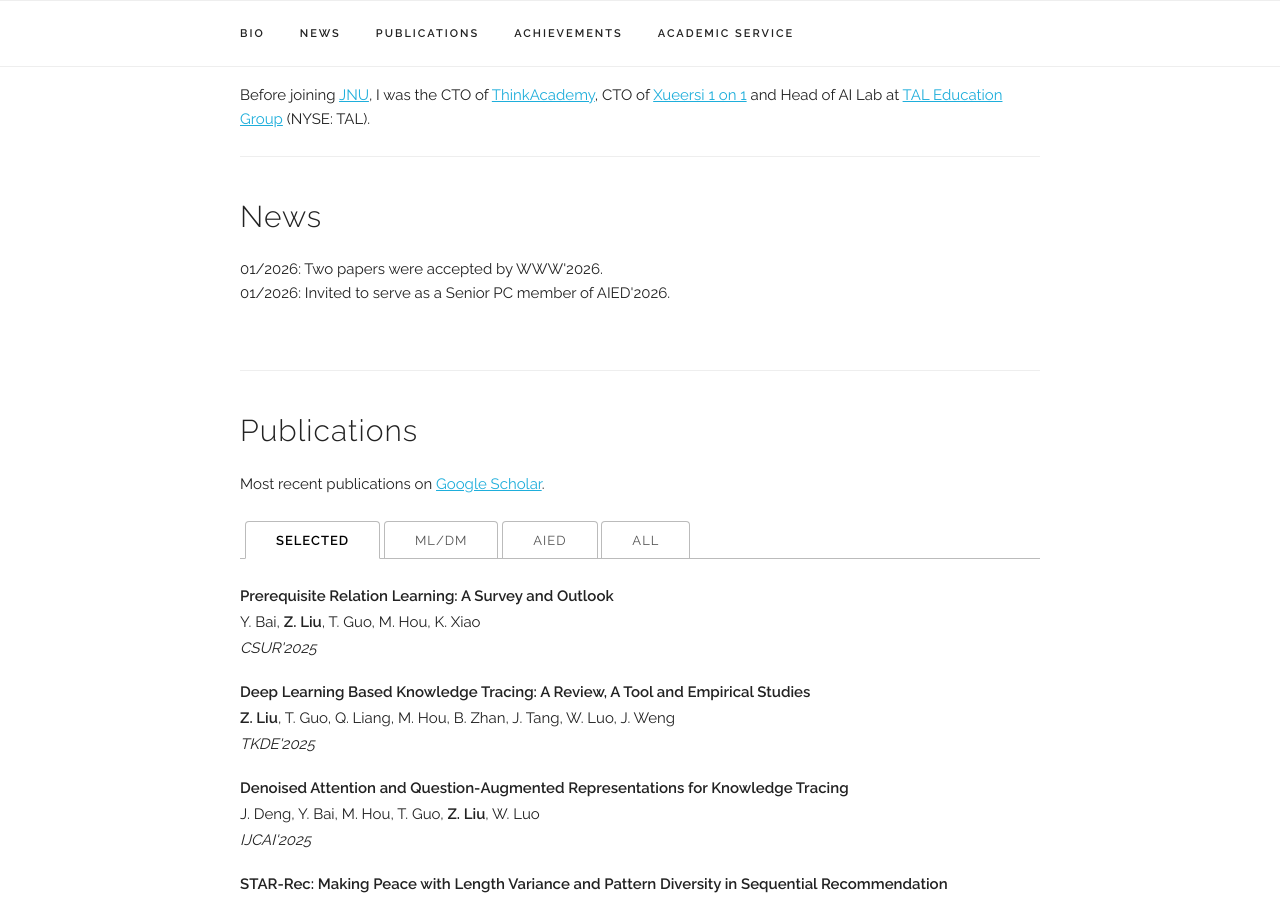
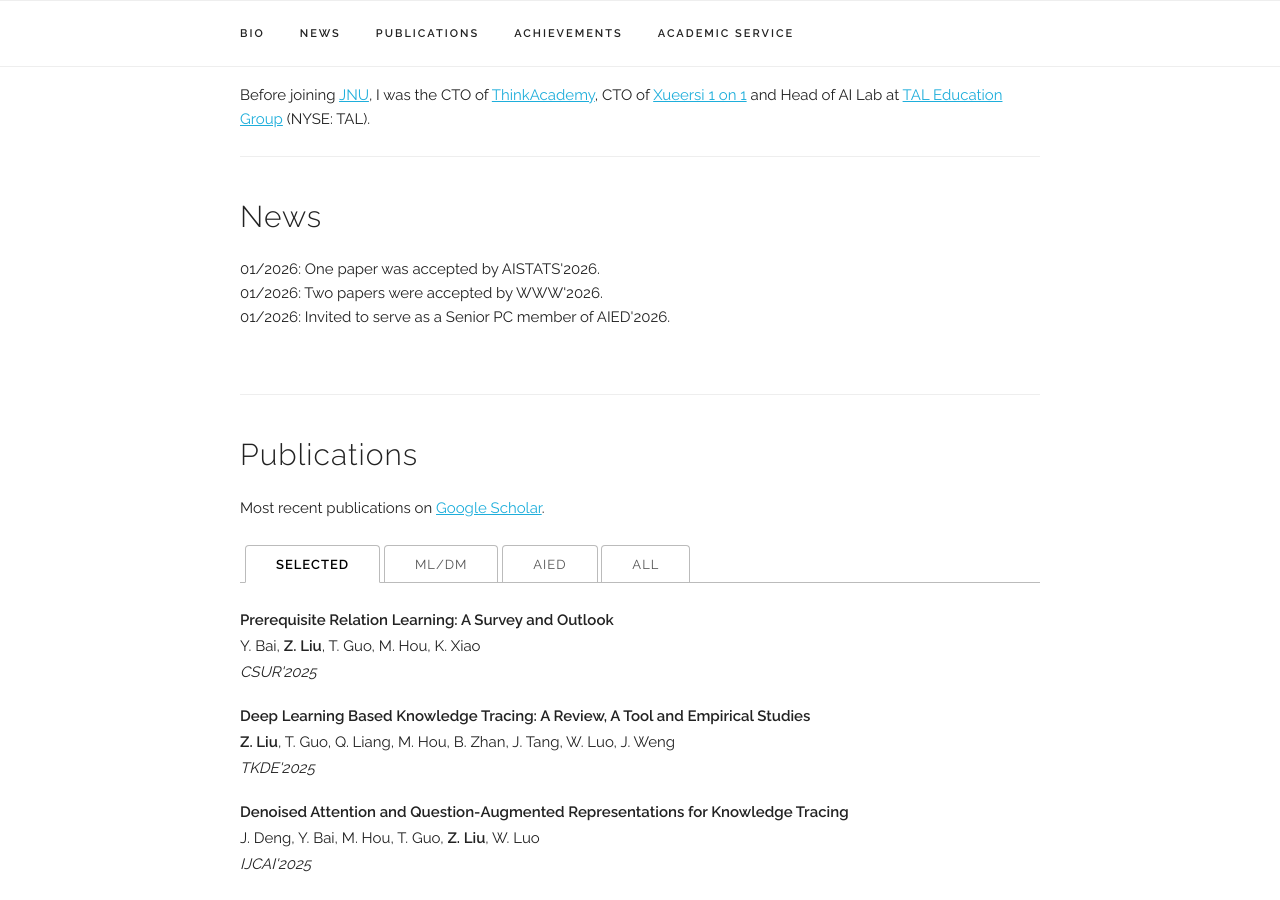
Before and after one commit to zitaoliu/zitaoliu.github.io, a Jekyll site: the page built from index.html, in a window 1280 px wide and 900 px high, scrolled down 552 px. Built offline with Jekyll 4.4.1, drawn with Linux system fonts in a browser that asks for light colours; some web fonts are replaced.

Commit message:
add aistats paper

```diff
--- a/_data/news.yaml
+++ b/_data/news.yaml
@@ -1,4 +1,7 @@
 news:
+
+  - title: "One paper was accepted by AISTATS'2026."
+    date: "01/2026"
 
   - title: "Two papers were accepted by WWW'2026."
     date: "01/2026"
```
